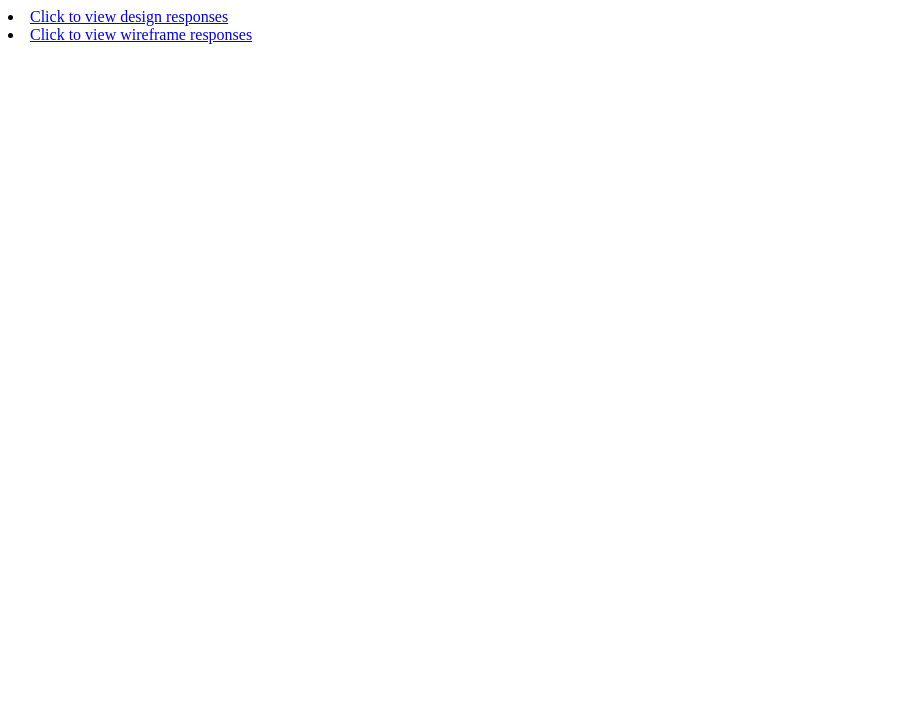
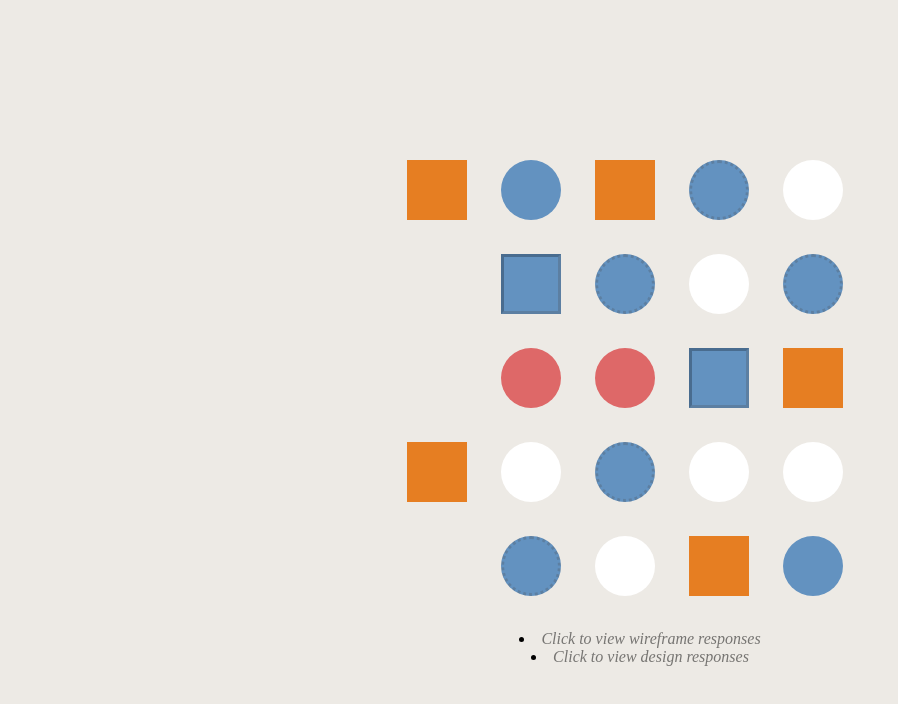
Before and after one commit to yjshin1215/yjshin1215.github.io, a plain HTML site: page homeworks/hw2/index.html in a window 1280 px wide. Shown: the whole page, without its empty margins (0-898 px from the left). Drawn offline with Linux system fonts and the light colour scheme.

Commit message:
finished hw2

```diff
--- a/homeworks/hw2/assets/css/style.css
+++ b/homeworks/hw2/assets/css/style.css
@@ -41,7 +41,7 @@ div {
 .square {
     width: 60px;
     height: 60px;
-    background: white;
+    background: #e67e22;
     display: inline-block;
     margin-right: 30px;
 }
@@ -56,3 +56,29 @@ div {
     width: 54px;
     height: 54px;
 }
+.fancy.circle {
+    border-style: dotted;
+    width: 54px;
+    height: 54px;
+}
+#third-row .circle {
+    width: 60px;
+    height: 60px;
+    background: #de6868;
+    display: inline-block;
+    margin-right: 30px;
+    border-radius: 50%;
+}
+.circle:first-child {
+    opacity: 0;
+}
+
+.green.fancy, .green, .fancy {
+    background: #6392c0;
+}
+.circle:hover {
+    opacity: 0.5;
+}
+#second-row .circle:hover {
+    transform: scale(1.25);
+}
--- a/homeworks/hw2/index.html
+++ b/homeworks/hw2/index.html
@@ -1,7 +1,8 @@
 <html>
 	<head>
 		<title>Fiddling with shapes</title>
-		<!-- What file should we link in this <head> tag? -->
+		<link rel="stylesheet" type="text/css" href="assets/css/style.css" />
+
 	</head>
 <body>
 	<div id="container">
@@ -45,8 +46,8 @@
 			<div class="circle green"></div>
 		</div>
 
+		<li><a href="wireframes.html">Click to view wireframe responses</a></li>
 		<li><a href="design_responses.html">Click to view design responses</a></li>
-		<li><a href="wireframes.html">Click to view wireframe responses</a></li>
 	</div>
 </body>
 </html>
```
Also changed, not shown: homeworks/hw2/wireframes.html (+5 -4 lines), homeworks/hw2/assets/imgs/wireframe_after.png (added), homeworks/hw2/assets/imgs/wireframe_before.png (added), 3 other files.
